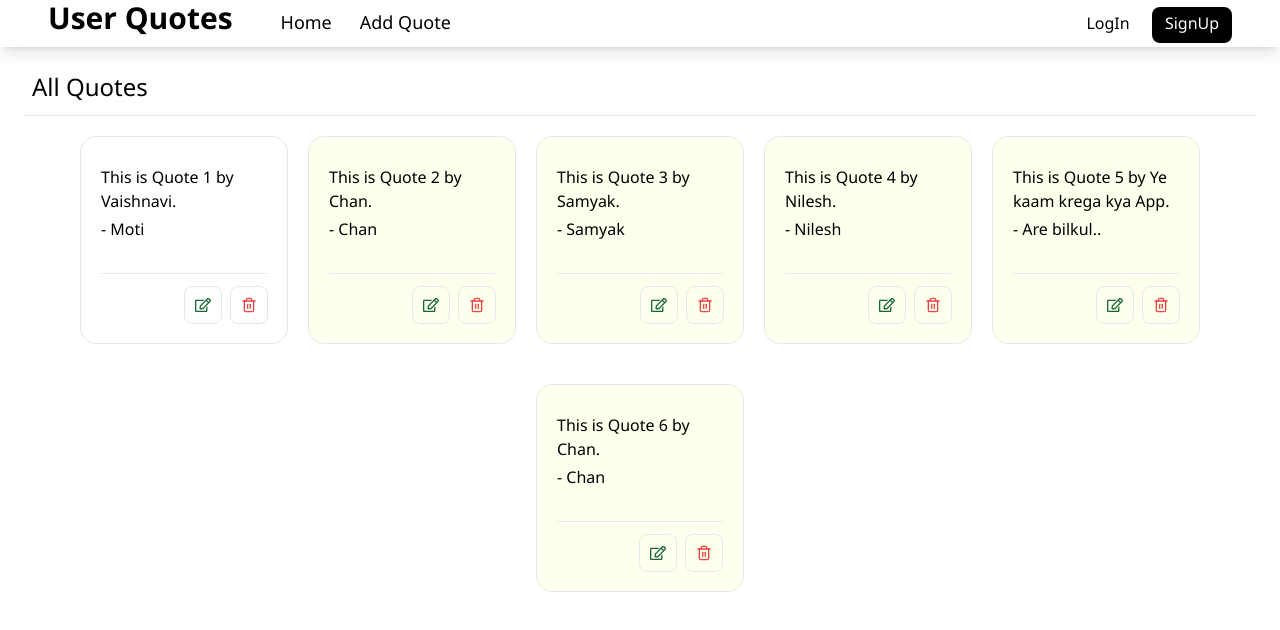
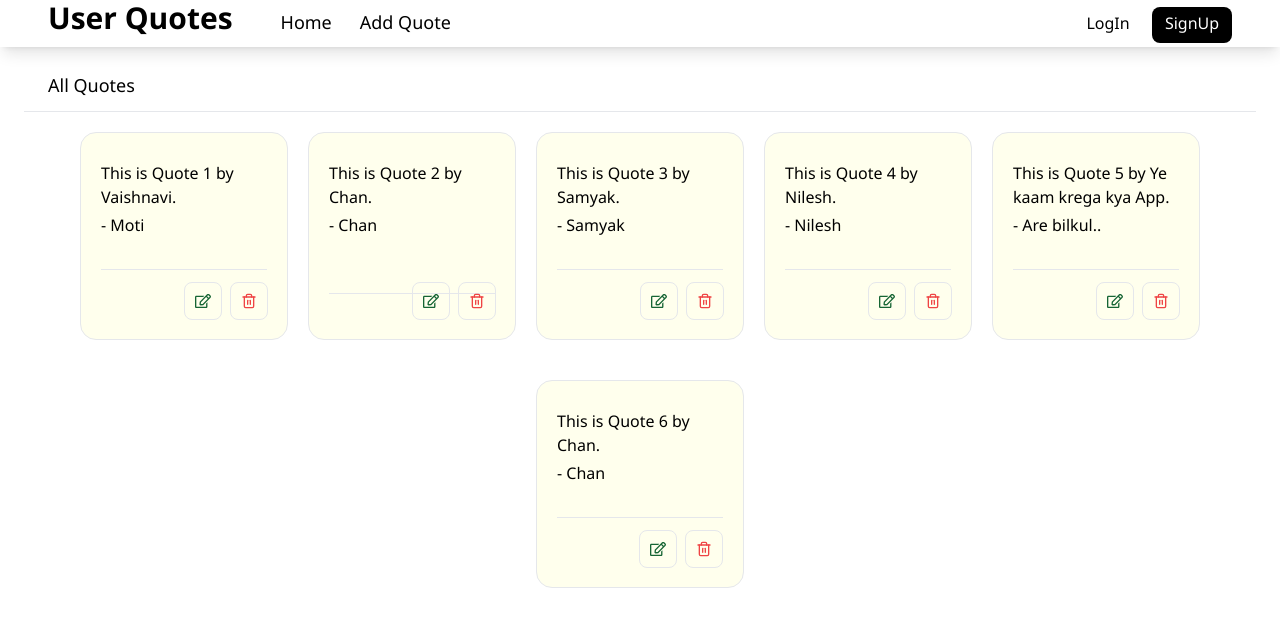
Before and after one commit to Samyak1519/UserQuotes, a React (Create React App) app: page / in a window 1280 px wide. Shown: the top 630 px of the page. Built offline with nearby package versions, Linux system fonts and the light colour scheme.

Commit message:
little changes

```diff
--- a/src/Components/Addquote.jsx
+++ b/src/Components/Addquote.jsx
@@ -11,7 +11,7 @@ function Addquote() {
   return (
     <>
       <div>
-        <div className="font-medium text-2xl ml-2 mb-3">
+        <div className="font-medium text-lg ml-6 mb-3">
           <h1>Add Quote</h1>
         </div>
         <hr />
--- a/src/Components/Home.jsx
+++ b/src/Components/Home.jsx
@@ -6,7 +6,7 @@ function Home() {
   return (
     <>
       <div>
-        <div className="font-medium text-2xl ml-2 mb-3 place-content-between ">
+        <div className="font-medium text-lg ml-6 mb-3">
           <h1>All Quotes</h1>
         </div>
         <hr />
@@ -17,7 +17,7 @@ function Home() {
         >
           {/* Card 1 */}
           <div className="mt-5 hover:shadow-lg hover:delay-75 hover:rounded-2xl cursor-pointer relative">
-            <div className="bg-[#FFFFFF] rounded-2xl p-5 size-52 border">
+            <div className="bg-[#FFFFED] rounded-2xl p-5 size-52 border">
               <div className="py-2 mb-6">
                 <p>This is Quote 1 by Vaishnavi.</p>
                 <p className="font-medium mt-1">- Moti</p>
@@ -43,13 +43,14 @@ function Home() {
 
           {/* Card 2 */}
           <div className="mt-5 hover:shadow-lg hover:delay-75 hover:rounded-2xl cursor-pointer relative">
-            <div className="bg-[#FFFFED] rounded-2xl p-5 size-52 border">
+            <div className="bg-[#FFFFED] rounded-2xl p-5 size-52 border ">
               <div className="py-2 mb-6">
                 <p>This is Quote 2 by Chan.</p>
                 <p className="font-medium mt-1">- Chan</p>
               </div>
-
+              <br />
               <hr />
+              <br />
               <div className="flex flex-wrap gap-2 pt-3 justify-end absolute bottom-5 right-5">
                 <button
                   id="Edit"
--- a/src/Components/SignupPage.jsx
+++ /dev/null
@@ -1,11 +0,0 @@
-import React from "react";
-
-function SignupPage() {
-  return (
-    <>
-      <div></div>
-    </>
-  );
-}
-
-export default SignupPage;
--- a/src/Components/Viewquote.jsx
+++ /dev/null
@@ -1,15 +0,0 @@
-function ViewQuote() {
-  return (
-    <>
-      <div>
-        <div className="font-medium text-2xl ml-2 mb-3">
-          <h1>Quote XYZ</h1>
-        </div>
-        <hr />
-        <div>{/* Add Quote UI */}</div>
-      </div>
-    </>
-  );
-}
-
-export default ViewQuote;
```
Also changed, not shown: 1 other file (tests, documents, lock files or other folders).
